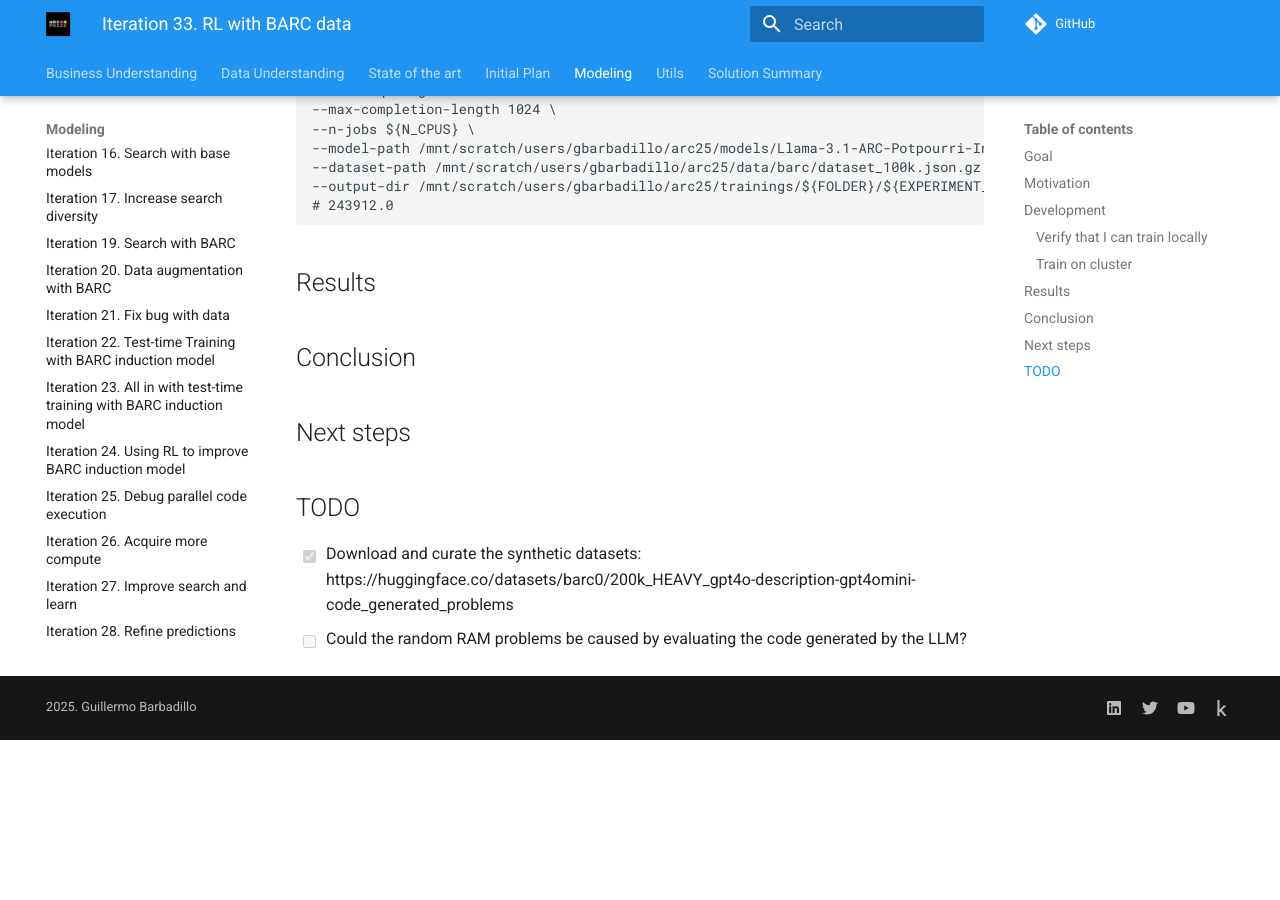
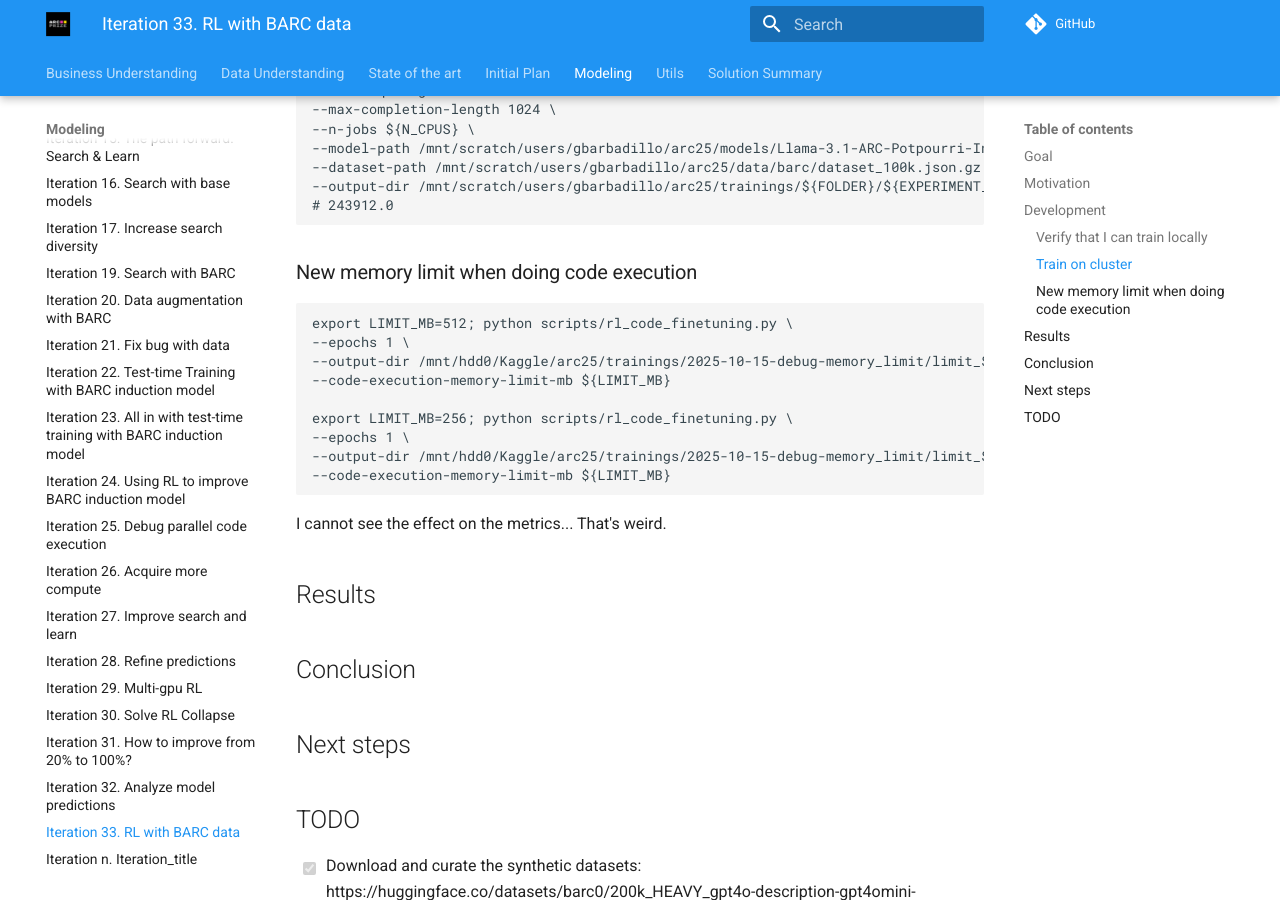
Before and after one commit to ironbar/arc25, an MkDocs documentation site: the page built from docs/modeling/Iteration_33_rl_barc.md, in a window 1280 px wide and 900 px high, scrolled down 2071 px. Built offline with MkDocs 1.6.1 and Material for MkDocs 9.7.7, drawn with Linux system fonts in a browser that asks for light colours; comment, search, counter and statistics services are not loaded; before the commit the page ends 2811 px from its top, so only the background shows below that.

Commit message:
tried to see the effect of lowering the memory on the metrics without success

````diff
--- a/docs/modeling/Iteration_33_rl_barc.md
+++ b/docs/modeling/Iteration_33_rl_barc.md
@@ -109,6 +109,22 @@
 # 243912.0
 ```
 
+### New memory limit when doing code execution
+
+```bash
+export LIMIT_MB=512; python scripts/rl_code_finetuning.py \
+--epochs 1 \
+--output-dir /mnt/hdd0/Kaggle/arc25/trainings/2025-10-15-debug-memory_limit/limit_${LIMIT_MB}MB \
+--code-execution-memory-limit-mb ${LIMIT_MB}
+
+export LIMIT_MB=256; python scripts/rl_code_finetuning.py \
+--epochs 1 \
+--output-dir /mnt/hdd0/Kaggle/arc25/trainings/2025-10-15-debug-memory_limit/limit_${LIMIT_MB}MB \
+--code-execution-memory-limit-mb ${LIMIT_MB}
+```
+
+I cannot see the effect on the metrics... That's weird.
+
 ## Results
 
 ## Conclusion
````
Also changed, not shown: 1 other file.
